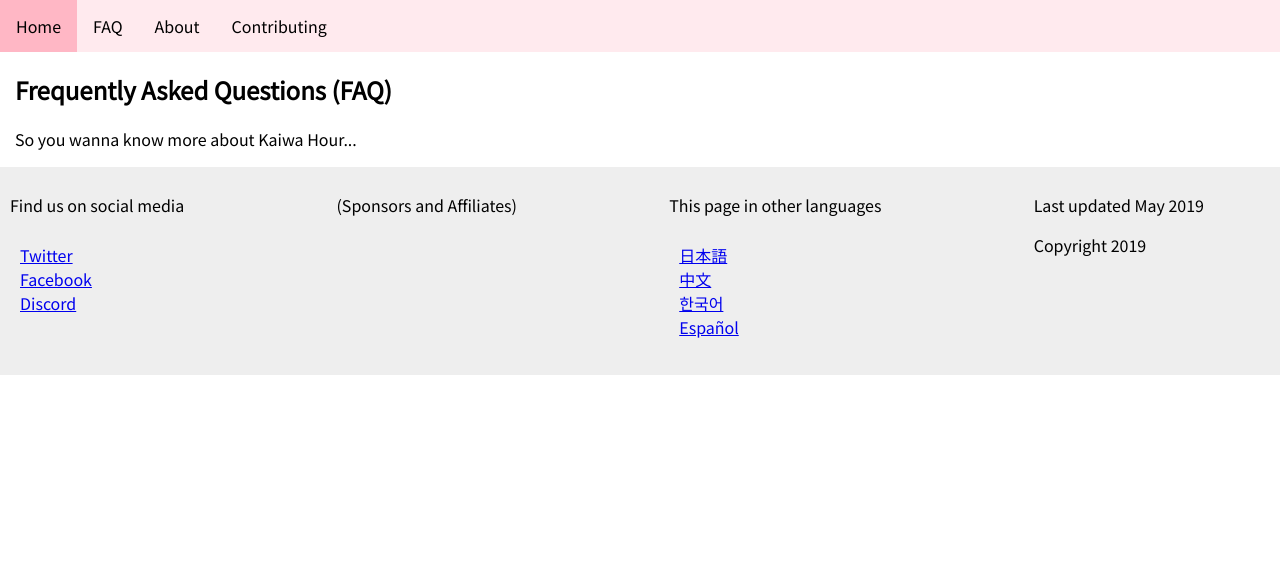
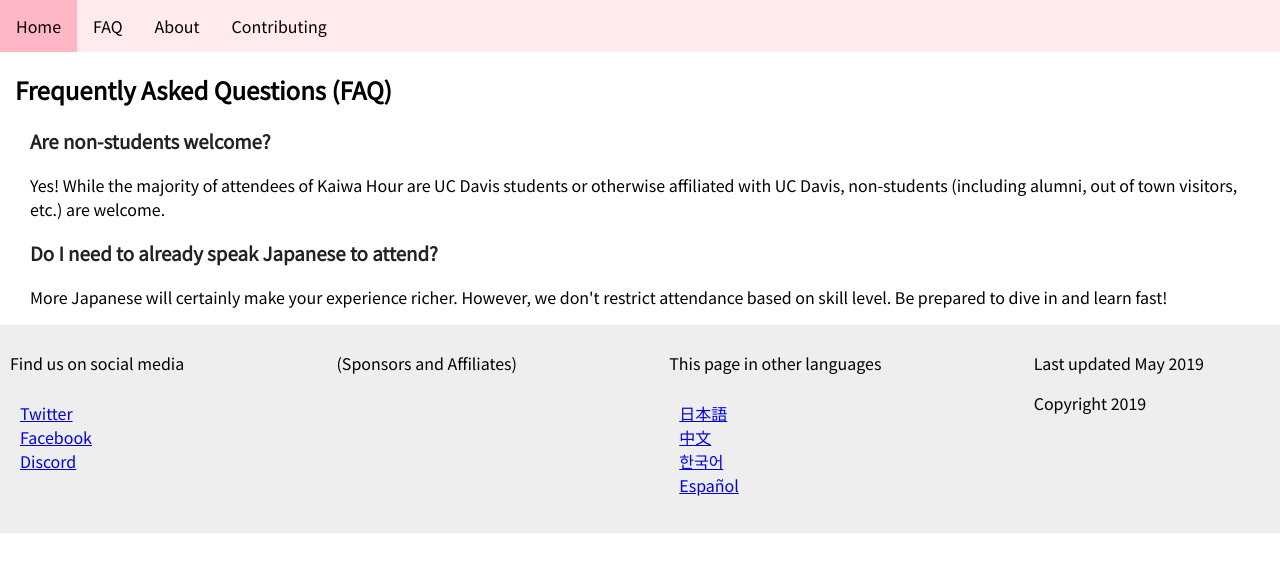
Before and after one commit to kaiwahour/home, a React (Create React App) app: page /home/faq in a window 1280 px wide. Shown: the top 572 px of the page. Built offline with nearby package versions, Linux system fonts and the light colour scheme.

Commit message:
Adding some FAQs

```diff
--- /dev/null
+++ b/src/Faq.css
@@ -0,0 +1,10 @@
+.Faq .Question {
+  margin-left: 15px;
+  margin-right: 15px;
+}
+.Faq .Question h3 {
+  color: #222;
+}
+.Faq .Question p {
+  color: black;
+}
--- a/src/Faq.js
+++ b/src/Faq.js
@@ -1,9 +1,31 @@
 import React from 'react';
+import './Faq.css';
 
 const Faq = () =>
-  <div className="App-content">
-    <h2>Frequently Asked Questions (FAQ)</h2>
-    <p>So you wanna know more about Kaiwa Hour...</p>
+  <div className="Faq">
+    <div className="App-content">
+      <h2>Frequently Asked Questions (FAQ)</h2>
+
+      <div className="Question">
+        <h3>Are non-students welcome?</h3>
+        <p>
+          Yes! While the majority of attendees of Kaiwa Hour are UC Davis students or
+          otherwise affiliated with UC Davis, non-students (including alumni, out of
+          town visitors, etc.) are welcome.
+        </p>
+      </div>
+
+      <div className="Question">
+        <h3>Do I need to already speak Japanese to attend?</h3>
+        <p>
+          More Japanese will certainly make your experience richer. However,
+          we don't restrict attendance based on skill level. Be prepared to
+          dive in and learn fast!
+        </p>
+      </div>
+
+
+    </div>
   </div>
 
 export default Faq;
```
